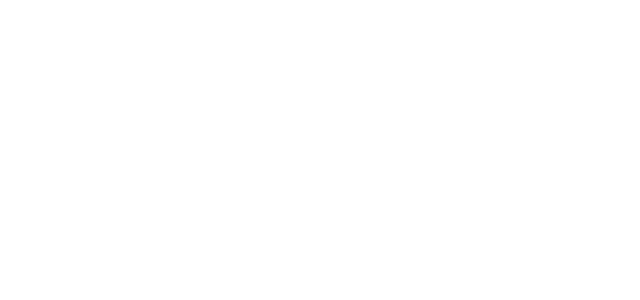
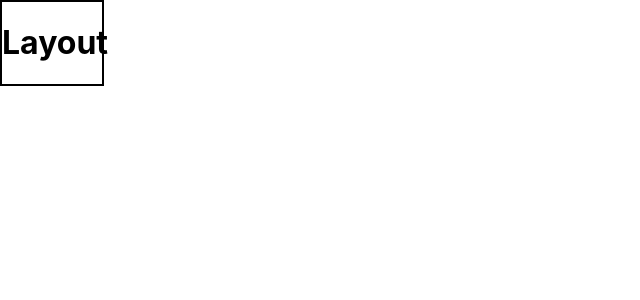
Before and after one commit to gulyashik/react-quiz, a React app: page / in a window 1280 px wide. Shown: the top 300 px of the page, without its empty margins (0-640 px from the left). Built offline with nearby package versions, Linux system fonts and the light colour scheme.

Commit message:
add Layout

```diff
--- a/src/App.js
+++ b/src/App.js
@@ -1,8 +1,13 @@
-
+import Layout from "./hoc/Layout/Layout";
 
 function App() {
   return (
     <div className="App">
+      <Layout>
+        <div style = {{width:'100px', border: '2px solid black' }}>
+          <h1> Layout</h1>
+        </div>
+      </Layout>
     </div>
   );
 }
--- /dev/null
+++ b/src/hoc/Layout/Layout.css
@@ -0,0 +1,10 @@
+.Layout {
+    height: 100vh;
+    display: flex;
+    flex-direction: column;
+}
+.Layout main {
+    display: flex;
+    flex-direction: column;
+    flex-grow: 1;
+}
--- /dev/null
+++ b/src/hoc/Layout/Layout.js
@@ -0,0 +1,14 @@
+import React from 'react';
+class  Layout extends  React.Component{
+    render() {
+        return (
+            <div>
+
+                <main>
+                    {this.props.children}
+                </main>
+            </div>
+        )
+    }
+}
+export default Layout;
```
